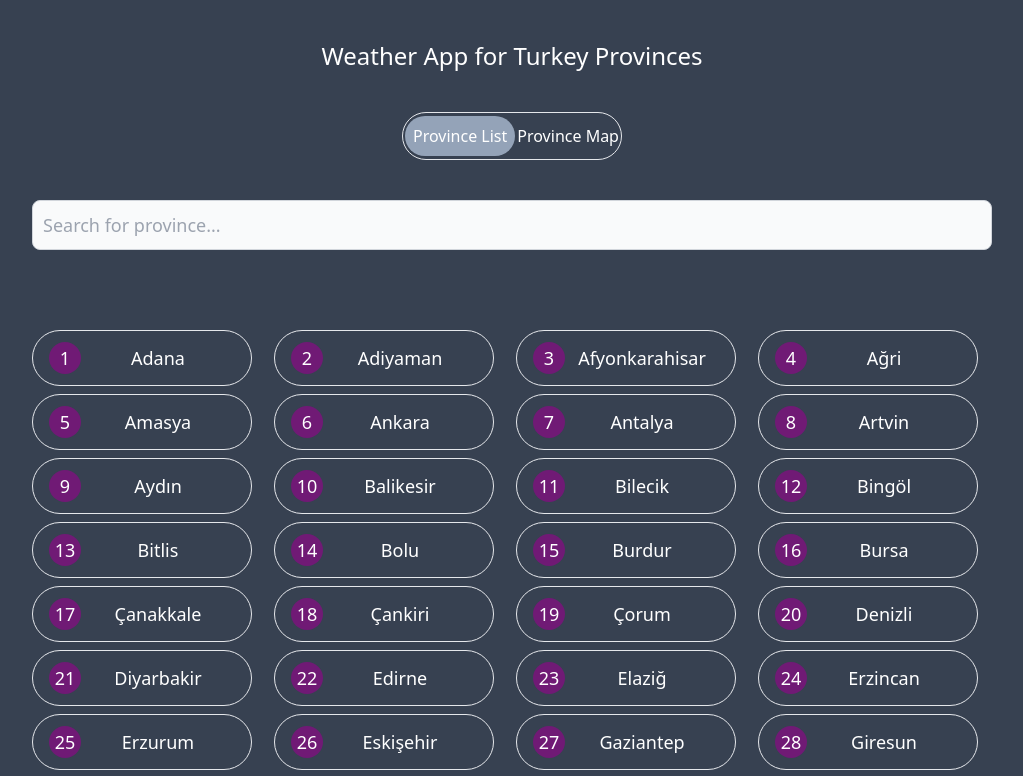
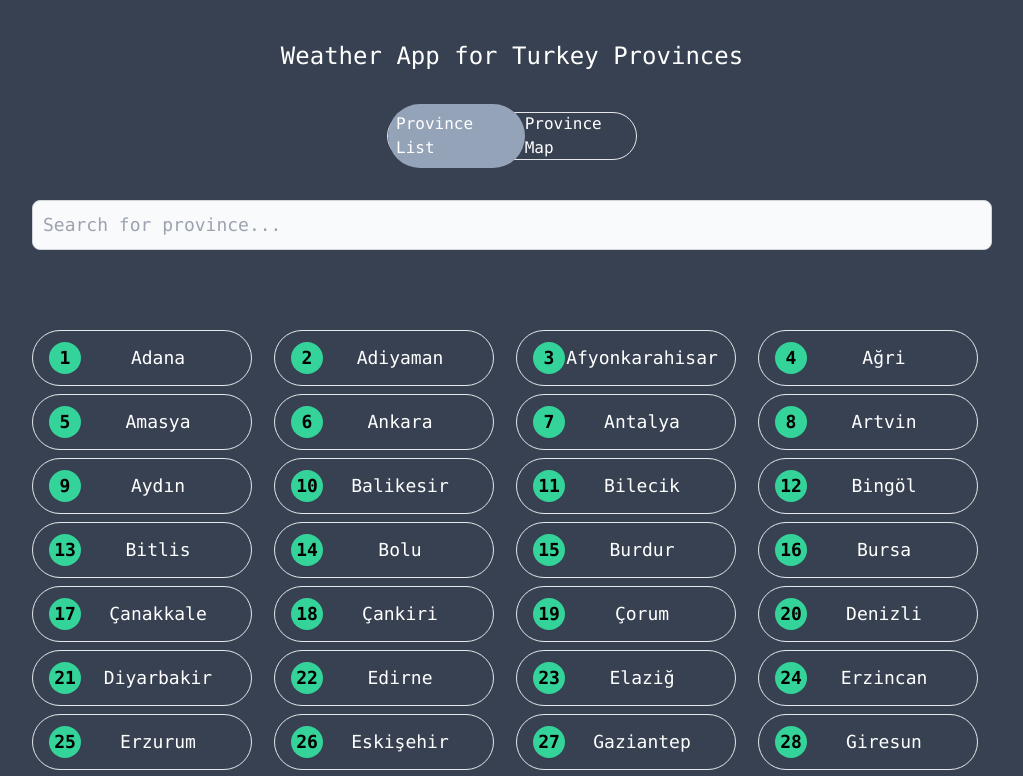
Before and after one commit to serkanisyapan/nextjs-weather-app, a Next.js app: page / in a window 1280 px wide. Shown: the top 776 px of the page, without its empty margins (128-1151 px from the left). Built offline with nearby package versions, Linux system fonts and the light colour scheme.

Commit message:
adds fetch weather data for clicked province

```diff
--- /dev/null
+++ b/src/components/ProvinceItem.tsx
@@ -0,0 +1,25 @@
+import Link from "next/link";
+
+interface Props {
+  id: number;
+  name: string;
+  lon: number;
+  lat: number;
+}
+export const ProvinceItem = ({ id, name, lon, lat }: Props) => {
+  return (
+    <Link
+      href={{
+        pathname: `/provinces/${id}`,
+        query: { name, lon, lat },
+      }}
+    >
+      <li className="border rounded-full w-[220px] h-14 text-lg p-2 px-4 flex justify-center items-center hover:bg-slate-500 cursor-pointer">
+        <span className="bg-emerald-400 rounded-full mr-auto w-8 h-8 flex justify-center items-center text-black font-bold">
+          {id}
+        </span>
+        <span className="mr-auto">{name}</span>
+      </li>
+    </Link>
+  );
+};
--- a/src/components/ProvinceList.tsx
+++ b/src/components/ProvinceList.tsx
@@ -1,5 +1,6 @@
-import allTurkeyProvinces from "@/allTurkeyProvinces.json";
+import allTurkeyProvinces from "@/data/allTurkeyProvinces.json";
 import { useState } from "react";
+import { ProvinceItem } from "./ProvinceItem";
 export const ProvincesList = () => {
   const [searchProvinces, setSearchProvince] = useState<string>("");
 
@@ -21,12 +22,13 @@ export const ProvincesList = () => {
       {filteredProvincesLength !== 0 ? (
         <ul className="grid grid-cols-4 gap-2 text-white">
           {filteredProvinces.map((province) => (
-            <li className="border rounded-full w-[220px] h-14 text-lg p-2 px-4 flex justify-center items-center hover:bg-slate-500 cursor-pointer">
-              <span className="bg-fuchsia-900 rounded-full mr-auto w-8 h-8 flex justify-center items-center">
-                {province.id}
-              </span>
-              <span className="mr-auto">{province.name}</span>
-            </li>
+            <ProvinceItem
+              key={province.id}
+              id={province.id}
+              name={province.name}
+              lon={province.longitude}
+              lat={province.latitude}
+            />
           ))}
         </ul>
       ) : (
--- a/src/components/ProvinceMap.tsx
+++ b/src/components/ProvinceMap.tsx
@@ -1,10 +1,20 @@
 import TurkeyMap from "turkey-map-react";
+import { useRouter } from "next/router";
+import allTurkeyProvines from "@/data/allTurkeyProvinces.json";
 
 export const ProvinceMap = () => {
+  const router = useRouter();
   return (
     <TurkeyMap
       customStyle={{ idleColor: "#969090", hoverColor: "#f0ecec" }}
       showTooltip={true}
+      onClick={({ plateNumber, name }) => {
+        const { latitude, longitude } = allTurkeyProvines[plateNumber - 1];
+        router.push({
+          pathname: `/provinces/${plateNumber}`,
+          query: { name, lon: longitude, lat: latitude },
+        });
+      }}
     />
   );
 };
--- a/src/components/ProvinceType.tsx
+++ b/src/components/ProvinceType.tsx
@@ -3,22 +3,24 @@ interface Props {
   handleProvince: (provinceType: string) => void;
 }
 
+const showProvinceTypes = [
+  { name: "Province List", type: "province-list" },
+  { name: "Province Map", type: "province-map" },
+];
+
 export const ProvinceType = ({ handleProvince, showProvinces }: Props) => {
   const provinceTypeStyle = "rounded-full bg-slate-400 p-2";
   return (
-    <div className="border text-white m-auto flex justify-evenly items-center rounded-full w-[220px] h-12 cursor-pointer mb-10">
-      <span
-        className={`${showProvinces === "province-list" && provinceTypeStyle}`}
-        onClick={() => handleProvince("province-list")}
-      >
-        Province List
-      </span>
-      <span
-        className={`${showProvinces === "province-map" && provinceTypeStyle}`}
-        onClick={() => handleProvince("province-map")}
-      >
-        Province Map
-      </span>
+    <div className="border text-white m-auto flex justify-evenly items-center rounded-full w-[250px] h-12 cursor-pointer mb-10">
+      {showProvinceTypes.map((province, provinceID) => (
+        <span
+          key={provinceID}
+          className={`${showProvinces === province.type && provinceTypeStyle}`}
+          onClick={() => handleProvince(province.type)}
+        >
+          {province.name}
+        </span>
+      ))}
     </div>
   );
 };
--- a/src/pages/_document.tsx
+++ b/src/pages/_document.tsx
@@ -2,7 +2,7 @@ import { Html, Head, Main, NextScript } from "next/document";
 
 export default function Document() {
   return (
-    <Html className="bg-gray-700" lang="en">
+    <Html className="bg-gray-700 font-mono" lang="en">
       <Head />
       <body>
         <Main />
--- /dev/null
+++ b/src/pages/provinces/[id].tsx
@@ -0,0 +1,18 @@
+import { GetServerSideProps } from "next";
+import { WeatherData } from "@/types/WeatherTypes";
+
+export default function ProvinceWeather({ data }: WeatherData) {
+  console.log(data);
+  return <h1 className="text-xl text-yellow-500">Hello World!</h1>;
+}
+
+export const getServerSideProps: GetServerSideProps = async (context) => {
+  const { name, lat, lon } = context.query;
+  const response = await fetch(
+    `https://api.openweathermap.org/data/3.0/onecall?lat=${lat}&lon=${lon}&units=metric&appid=${process.env.WEATHER_API_KEY}`
+  );
+  const data = await response.json();
+  return {
+    props: { data },
+  };
+};
--- /dev/null
+++ b/src/types/WeatherTypes.ts
@@ -0,0 +1,91 @@
+export interface WeatherData {
+  data: Weather;
+}
+
+export interface Weather {
+  lat: number;
+  lon: number;
+  timezone: string;
+  timezone_offset: number;
+  current: Current;
+  minutely?: MinutelyEntity[] | null;
+  hourly?: HourlyEntity[] | null;
+  daily?: DailyEntity[] | null;
+}
+export interface Current {
+  dt: number;
+  sunrise: number;
+  sunset: number;
+  temp: number;
+  feels_like: number;
+  pressure: number;
+  humidity: number;
+  dew_point: number;
+  uvi: number;
+  clouds: number;
+  visibility: number;
+  wind_speed: number;
+  wind_deg: number;
+  weather?: WeatherEntity[] | null;
+}
+export interface WeatherEntity {
+  id: number;
+  main: string;
+  description: string;
+  icon: string;
+}
+export interface MinutelyEntity {
+  dt: number;
+  precipitation: number;
+}
+export interface HourlyEntity {
+  dt: number;
+  temp: number;
+  feels_like: number;
+  pressure: number;
+  humidity: number;
+  dew_point: number;
+  uvi: number;
+  clouds: number;
+  visibility: number;
+  wind_speed: number;
+  wind_deg: number;
+  wind_gust: number;
+  weather?: WeatherEntity[] | null;
+  pop: number;
+}
+export interface DailyEntity {
+  dt: number;
+  sunrise: number;
+  sunset: number;
+  moonrise: number;
+  moonset: number;
+  moon_phase: number;
+  temp: Temp;
+  feels_like: FeelsLike;
+  pressure: number;
+  humidity: number;
+  dew_point: number;
+  wind_speed: number;
+  wind_deg: number;
+  wind_gust: number;
+  weather?: WeatherEntity[] | null;
+  clouds: number;
+  pop: number;
+  snow?: number | null;
+  uvi: number;
+}
+export interface Temp {
+  day: number;
+  min: number;
+  max: number;
+  night: number;
+  eve: number;
+  morn: number;
+}
+export interface FeelsLike {
+  day: number;
+  night: number;
+  eve: number;
+  morn: number;
+}
```
Also changed, not shown: src/data/allTurkeyProvinces.json (renamed from src/allTurkeyProvinces.json).
